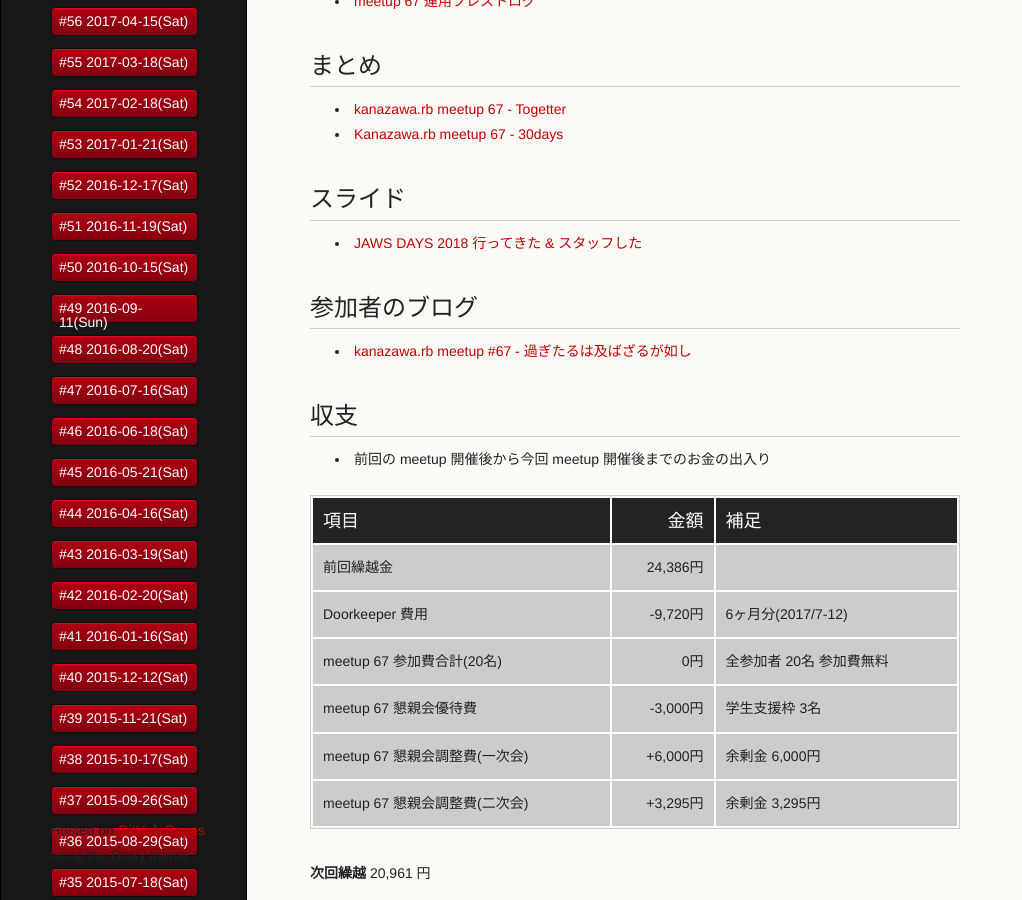
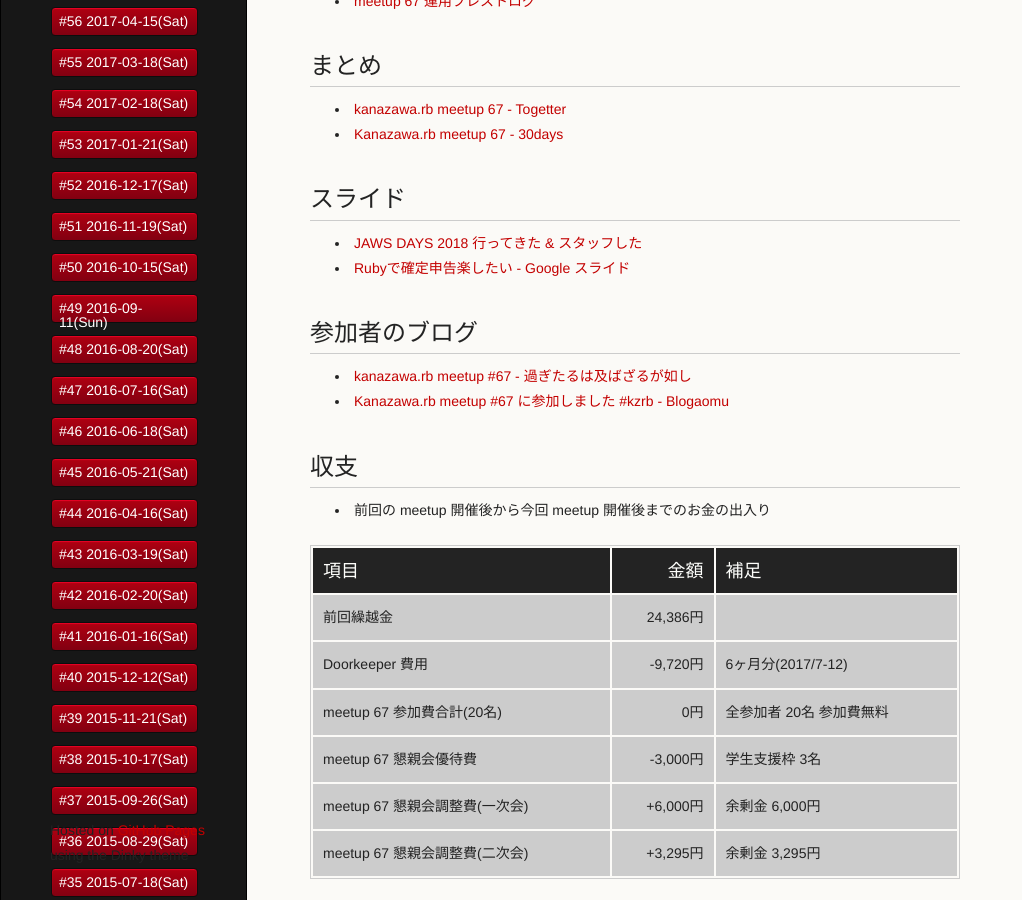
Before and after one commit to kanazawarb/meetup, a Jekyll site: the page built from 67/report.md, in a window 1280 px wide and 900 px high, scrolled down 612 px. Shown: the whole window, without its empty margins (0-1022 px from the left). Built offline with Jekyll 4.4.1, drawn with Linux system fonts in a browser that asks for light colours.

Commit message:
add niboshi blog & slide

```diff
--- a/67/report.md
+++ b/67/report.md
@@ -38,10 +38,12 @@ published: true
 ## スライド
 
 * [JAWS DAYS 2018 行ってきた & スタッフした](https://www.slideshare.net/pharaohkj/jaws-days-2018-91049795)
+* [Rubyで確定申告楽したい \- Google スライド](https://docs.google.com/presentation/d/13B2dKZb70pGyyaN-uCD2rCXEn34DheDQy5SnJsFFBDI/edit#slide=id.p)
 
 ## 参加者のブログ
 
 * [kanazawa\.rb meetup \#67 \- 過ぎたるは及ばざるが如し](http://cotton-desu.hatenablog.com/entry/2018/03/19/221237)
+* [Kanazawa\.rb meetup \#67 に参加しました \#kzrb \- Blogaomu](http://www.blogaomu.com/entry/kzrb67)
 
 ## 収支
 
```
